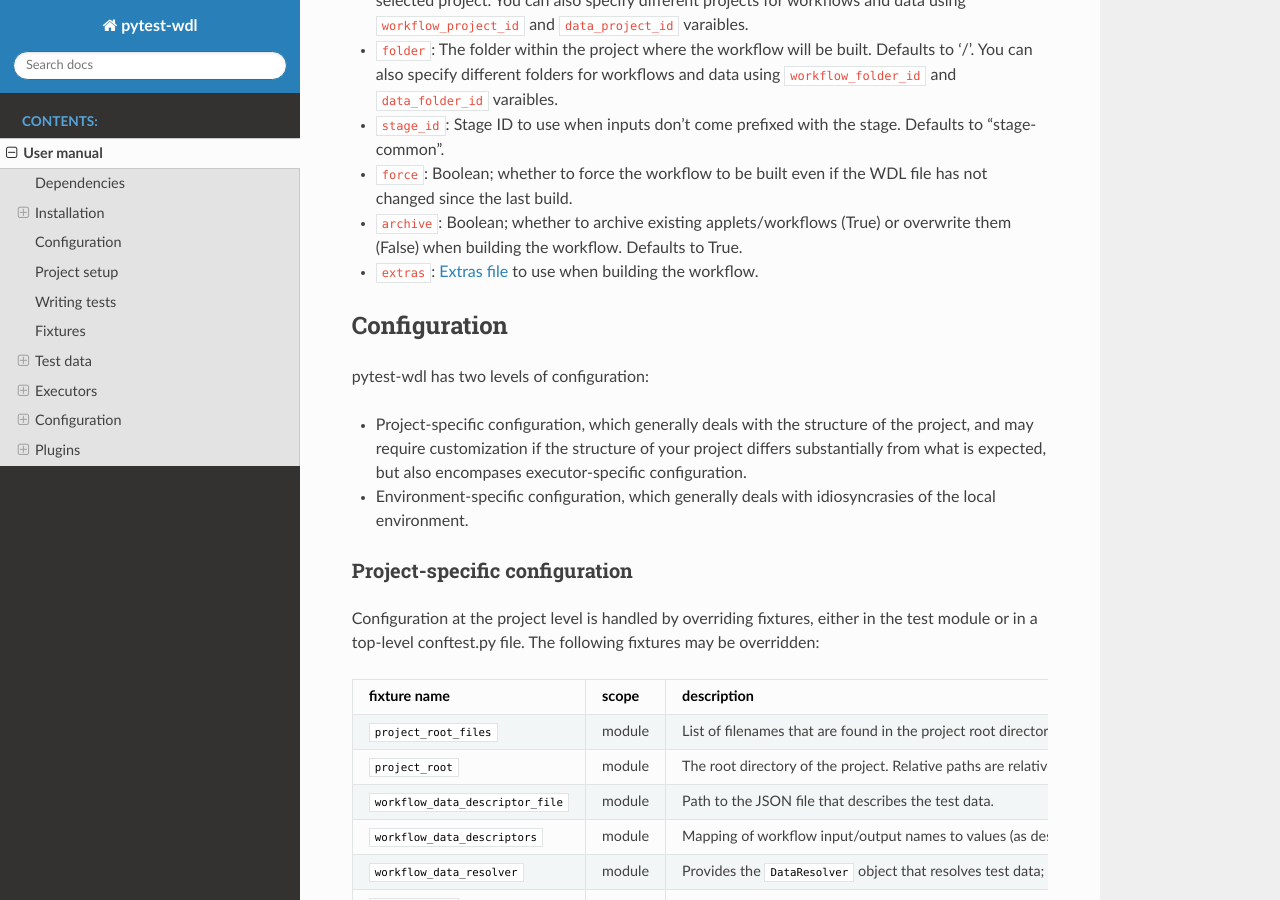
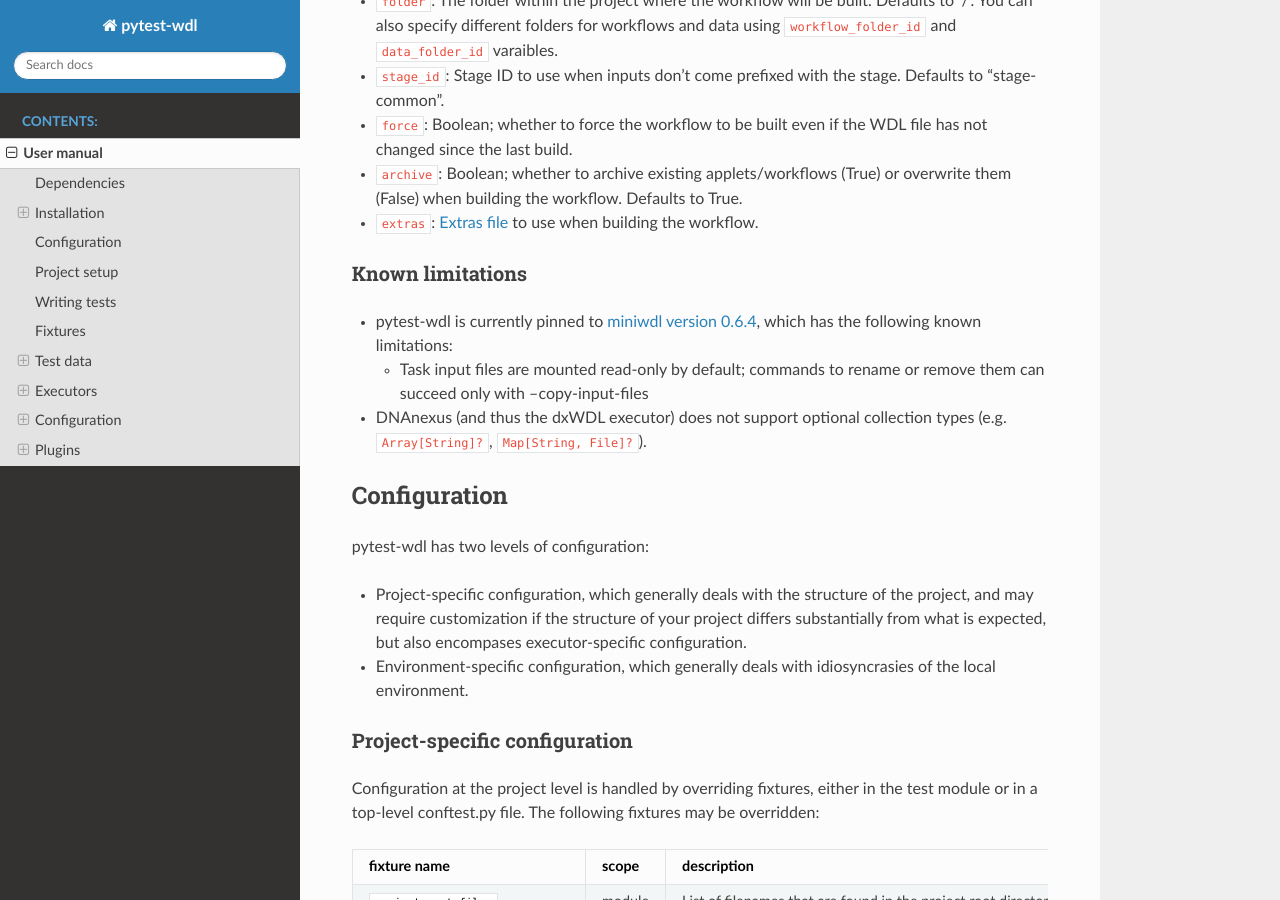
Before and after one commit to EliLillyCo/pytest-wdl, a Sphinx documentation site: the page built from docs/source/manual.md, in a window 1280 px wide and 900 px high, scrolled down 9394 px. Built offline with Sphinx 7.4.7 and the Read the Docs theme 2.0.0, drawn with Linux system fonts in a browser that asks for light colours; pages that are not in the unit, such as notebooks, are missing from menus; some of the changed text lies outside the part shown.

Commit message:
Minor doc fixes

```diff
--- a/docs/source/manual.md
+++ b/docs/source/manual.md
@@ -6,9 +6,9 @@
 
 * Python 3.6+
 * At least one of the supported workflow engines:
-    * [Cromwell](https://github.com/broadinstitute/cromwell/releases/tag/38) JAR file
-    * [dxWDL](https://github.com/dnanexus/dxWDL) JAR file
-    * [Miniwdl](https://github.com/chanzuckerberg/miniwdl)
+    * [Miniwdl](https://github.com/chanzuckerberg/miniwdl) (v0.6.4 is automatically installed as a dependency of pytest-wdl)
+    * [Cromwell](https://github.com/broadinstitute/cromwell/releases/) JAR file (pytest-wdl is currently tested with Cromwell v45)
+    * [dxWDL](https://github.com/dnanexus/dxWDL) JAR file (pytest-wdl is currently tested with dxWDL v1.42)
 * Java-based workflow engines (e.g. Cromwell and dxWDL) require a Java runtime (typically 1.8+)
 * If your WDL tasks depend on Docker images, make sure to have the [Docker](https://www.docker.com/get-started) daemon running
 
@@ -357,6 +356,12 @@
 * `force`: Boolean; whether to force the workflow to be built even if the WDL file has not changed since the last build.
 * `archive`: Boolean; whether to archive existing applets/workflows (True) or overwrite them (False) when building the workflow. Defaults to True.
 * `extras`: [Extras file](https://github.com/dnanexus/dxWDL/blob/master/doc/ExpertOptions.md) to use when building the workflow.
+
+### Known limitations
+
+* pytest-wdl is currently pinned to [miniwdl version 0.6.4](https://github.com/chanzuckerberg/miniwdl/releases/tag/v0.6.4), which has the following known limitations:
+    * Task input files are mounted read-only by default; commands to rename or remove them can succeed only with --copy-input-files
+* DNAnexus (and thus the dxWDL executor) does not support optional collection types (e.g. `Array[String]?`, `Map[String, File]?`).
 
 ## Configuration
 
@@ -464,7 +469,7 @@
 | `java_args` | `JAVA_ARGS` | Arguments to add to the `java` command | `-Dconfig.file=<cromwell_config_file>` (for Cromwell executor, if `cromwell_config_file` is specified) |
 | N/A | `CLASSPATH` | Java classpath; searched for a file matching "cromwell*.jar" if `cromwell_jar` is not specified | None |
 
-####### Cromwell
+###### Cromwell
 
 | configuration file key | environment variable | description | default |
 | -------------| ------------- | ----------- | ----------- |
@@ -474,7 +479,7 @@
 
 Note that if you are doing your development locally and using Docker images you've built yourself, it is recommended to add `-Ddocker.hash-lookup.enabled=false` to `java_args` to disable Docker lookup by hash. Otherwise, you must push your Docker image(s) to a remote repository (e.g. DockerHub) before running your tests.
 
-####### dxWDL
+###### dxWDL
 
 The dxWDL executor (as well as URLs using the `dx://` scheme) require you to be logged into DNAnexus. You can configure either a username and password or an auth token in the config file to log in automatically (see [provider configuration](#dnanexus))), otherwise you will be asked to log in interactively.
 
```
Also changed, not shown: other parts of docs/source/manual.md (+0 -1 lines), README.md (+1 -1 lines).
